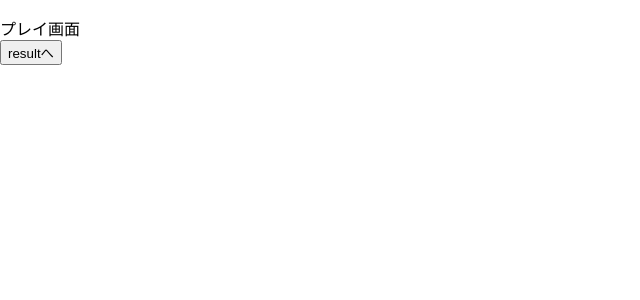
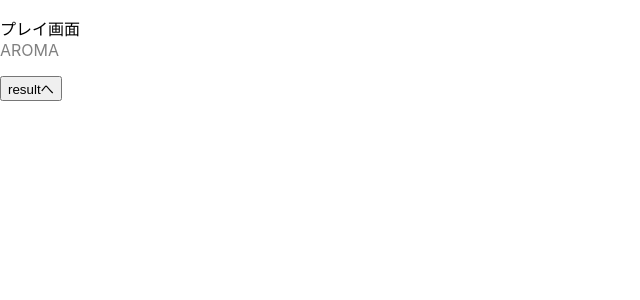
Before and after one commit to nunupy345345/100program, a React (Create React App) app: page /play in a window 1280 px wide. Shown: the top 300 px of the page, without its empty margins (0-640 px from the left). Built offline with nearby package versions, Linux system fonts and the light colour scheme.

Commit message:
<BugTest> バグの共有

```diff
--- a/src/pages/play.js
+++ b/src/pages/play.js
@@ -1,5 +1,5 @@
 import {NavLink,Rocation,useParams,useLocation} from "react-router-dom";
-import React, { useState, useEffect} from 'react' ;
+import React, { useState, useEffect,KeyboardEvent} from 'react' ;
 import './play.css';
 
 export const Play = () => {
@@ -9,14 +9,76 @@ export const Play = () => {
 
   const query2 = new URLSearchParams(search);
 
+  //タイピングするローマ字のリスト
+  const RomasText = ["AROMA","MAC","WINDOW"];
+  const [currentTextIndex, setCurrentTextIndex] = useState(0);
+  const [typedText, setTypedText] = useState('');
+  const [currentIndex, setCurrentIndex] =useState(0);
+
+
+  // 次の問題に進む処理
+  const moveToNextText = () => {
+    setCurrentTextIndex((prevIndex) => (prevIndex + 1));
+    setTypedText('');
+    setCurrentIndex(0);
+  }
+
+  //キーが押されたときにそのキーが合ってたら状態を更新する
+  const handleKeyPress = (KeyboardEvent) =>{
+    const typedChar = KeyboardEvent.key;
+
+    //問題のテキスト
+    const currentText = RomasText[currentTextIndex];
+
+    if (currentIndex !== currentText.length -1) {
+      //タイプされた文字が正しい場合
+    if (typedChar === currentText[currentIndex]) {
+      setTypedText((prevTypedText) => prevTypedText + typedChar);
+      setCurrentIndex((prevIndex) => prevIndex +1);
+    }
+    //<Todo>ミスカウントも表示させる
+    } else{
+      moveToNextText();
+    }
+  };
+
+  // コンポーネントがマウントされたときにキーボードイベントのリスナーを追加し、
+  // アンマウント時にリスナーを削除する
+  useEffect(() => {
+    window.addEventListener('keydown', handleKeyPress);
+
+    return () => {
+      window.removeEventListener('keydown', handleKeyPress);
+    };
+  },[currentIndex, currentTextIndex]);
+
+  //テキスト表示用
+  const renderText = () => {
+    const currentText = RomasText[currentTextIndex];
+
+    return currentText.split('').map((char, index) => {
+      if (index < typedText.length) {
+        //タイプされた文字と一致している場合は黒色、一致しない場合は灰色にする
+        const color = char === typedText[index] ? 'black' : 'gray';
+        return (
+          <span key={index} style={{color}}>{char}</span>
+        );
+      }
+      return (
+        <span key={index} style={{color:'gray'}}>{char}</span>
+      );
+    })
+  }
   //クリックして別の場所に移るためのもの
   const handleClick2 = () => {
     window.location.href = "/result";
   }
 
   return(
-    <div>
+    <div className={StyleSheet.container}>
       <div>プレイ画面</div>
+      <div>{renderText()}</div>
+      <p>{}</p>
       <button onClick={() => {handleClick2()}} id="hai">resultへ</button>
     </div>
 
```
